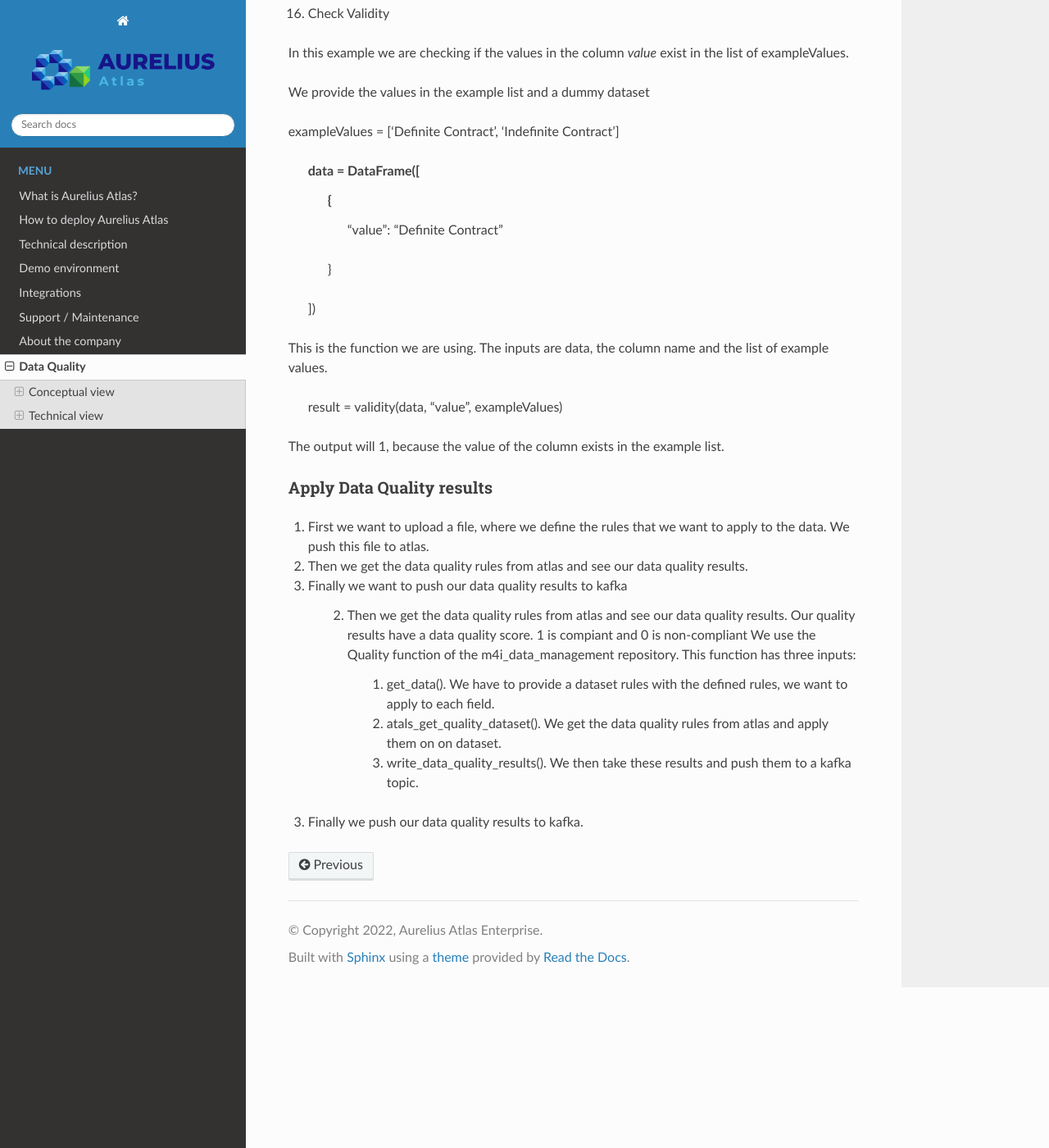
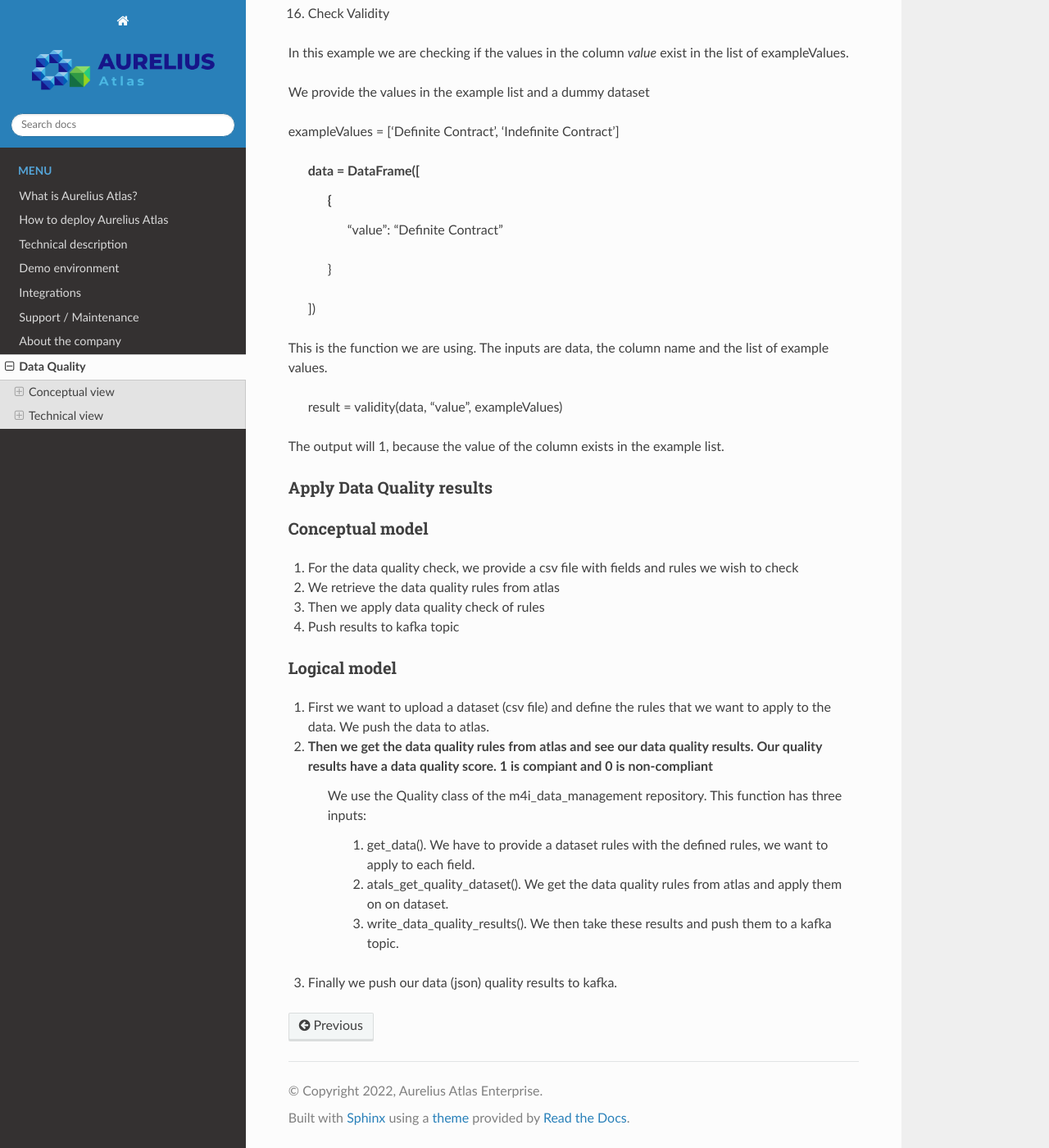
Before and after one commit to aureliusenterprise/doc_technical_manual, a Sphinx documentation site: the page built from DOc/docs/source/Options/data_quality.rst, in a window 1280 px wide and 1400 px high, scrolled down 13729 px. Shown: the whole window at 82% size. Built offline with Sphinx 7.4.7 and the Read the Docs theme 2.0.0, drawn with Linux system fonts in a browser that asks for light colours; pages that are not in the unit, such as notebooks, are missing from menus.

Commit message:
Update data_quality.rst

```diff
--- a/DOc/docs/source/Options/data_quality.rst
+++ b/DOc/docs/source/Options/data_quality.rst
@@ -686,14 +686,30 @@ Apply Data Quality results
 ~~~~~~~~~~~~~~~~~~~~~~~~~~~~
 
 
-1. First we want to upload a file, where we define the rules that we want to apply to the data. We push this file to atlas.
 
-2. Then we get the data quality rules from atlas and see our data quality results.
 
-3. Finally we want to push our data quality results to kafka
 
-    2. Then we get the data quality rules from atlas and see our data quality results. Our quality results have a data quality score. 1 is compiant and 0 is non-compliant
-       We use the Quality function of the m4i_data_management repository. This function has three inputs:
+Conceptual model
+~~~~~~~~~~~~~~~~~
+
+1. For the data quality check, we provide a csv file with fields and rules we wish to check
+
+2. We retrieve the data quality rules from atlas
+
+3. Then we apply data quality check of rules
+
+4. Push results to kafka topic
+
+
+
+Logical model
+~~~~~~~~~~~~~~
+
+1. First we want to upload a dataset (csv file) and define the rules that we want to apply to the data. We push the data to atlas.
+
+
+2. Then we get the data quality rules from atlas and see our data quality results. Our quality results have a data quality score. 1 is compiant and 0 is non-compliant
+       We use the Quality class of the m4i_data_management repository. This function has three inputs:
 
             1. get_data(). We have to provide a dataset rules with the defined rules, we want to apply to each field.
 
@@ -702,4 +718,4 @@ Apply Data Quality results
             3. write_data_quality_results(). We then take these results and push them to a kafka topic.
 
 
-3. Finally we push our data quality results to kafka.
+3. Finally we push our data (json) quality results to kafka.
```
